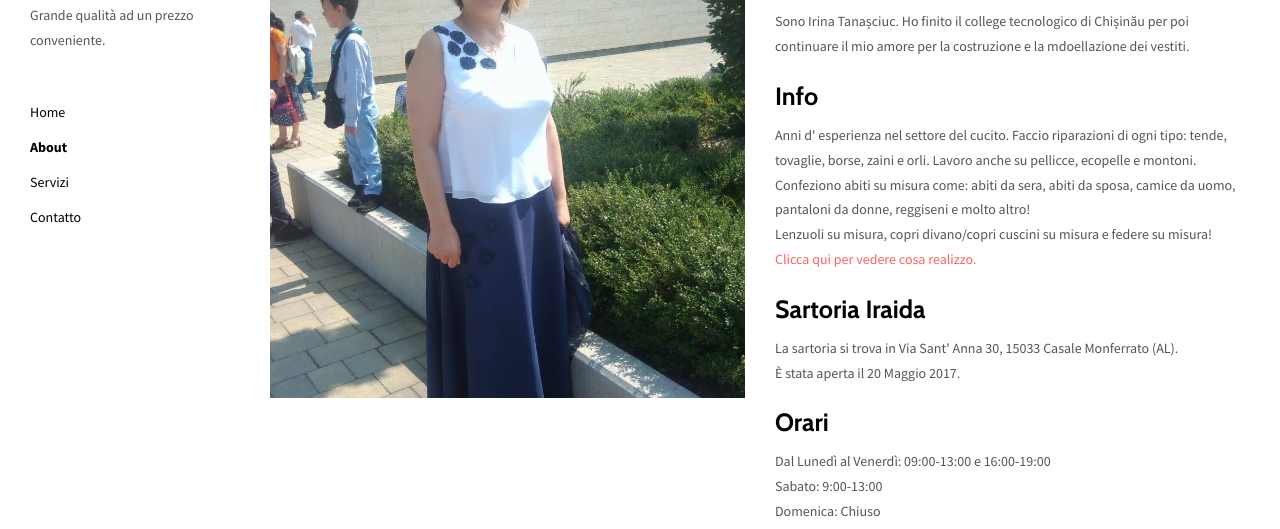
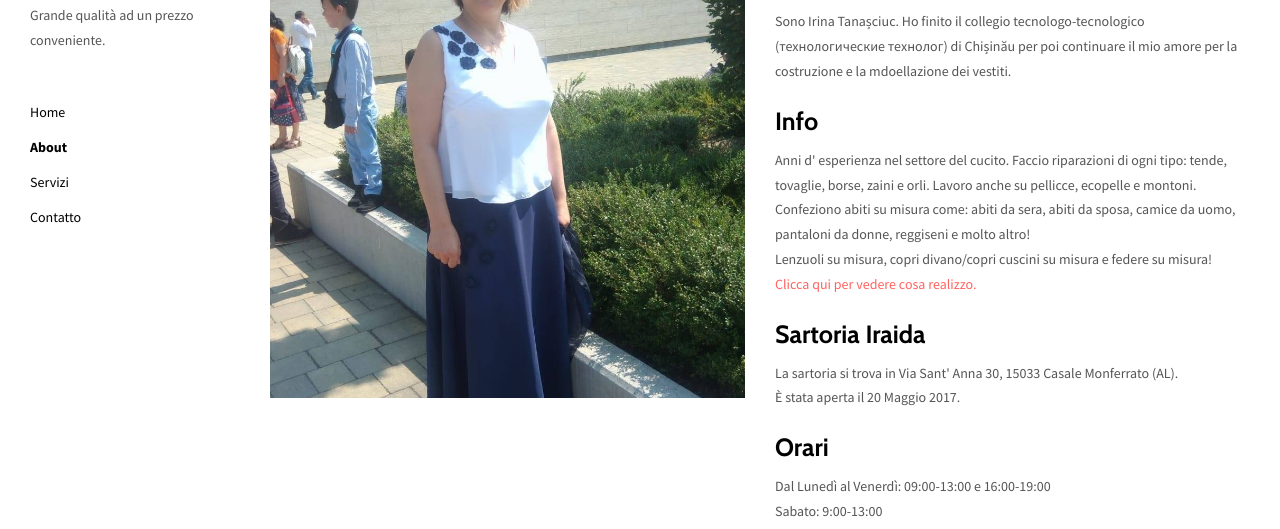
Before and after one commit to anasolomon/sartoriairaida, a plain HTML site: page about.html in a window 1280 px wide. Shown: the part 105-634 px from the top of the page. Drawn offline with nearby package versions, Linux system fonts and the light colour scheme.

Commit message:
Add files via upload
AAAAAAAAAAAAAAAAAAAA this client

```diff
--- a/about.html
+++ b/about.html
@@ -82,7 +82,7 @@
   <div class="col-xs-12 col-md-6">
     <h1>Su di me</h1>
 
-    <p>Sono Irina Tanașciuc. Ho finito il college tecnologico di Chișinău per poi continuare il mio amore per la costruzione e la mdoellazione dei vestiti.</p>
+    <p>Sono Irina Tanașciuc. Ho finito il collegio tecnologo-tecnologico (технологические технолог) di Chișinău per poi continuare il mio amore per la costruzione e la mdoellazione dei vestiti.</p>
 
     <h3>Info  </h3>
 
```
